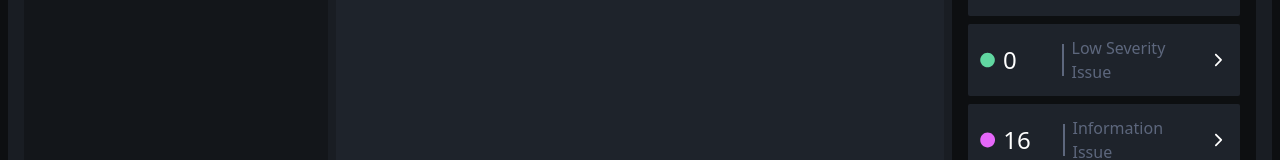
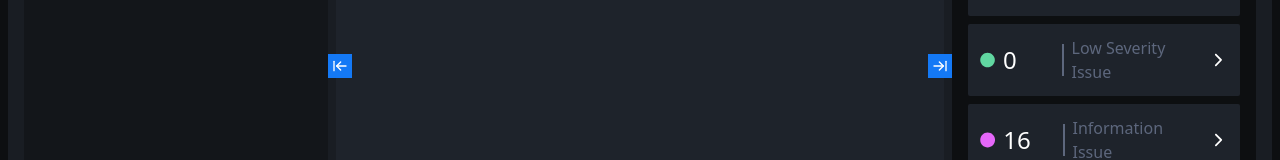
Before and after one commit to pavinane/coder_IDE, a Next.js app: page / in a window 1280 px wide. Shown: the part 532-692 px from the top of the page. Built offline with nearby package versions, Linux system fonts and the light colour scheme.

Commit message:
add toggle button added on left and right button on code editor block

```diff
--- a/pages/al-audit/index.js
+++ b/pages/al-audit/index.js
@@ -6,6 +6,7 @@ import CodeEditer from "../components/CodeEditer";
 import FolderStructure from "../components/FolderStructure";
 import { MdClose } from "react-icons/md";
 import CountIssue from "../components/CountIssue";
+import { LuArrowLeftToLine, LuArrowRightToLine } from "react-icons/lu";
 
 function AlAudit() {
   const [folders, setFolders] = useState([]);
@@ -15,6 +16,9 @@ function AlAudit() {
   });
   const [selectedFiles, setSelectedFiles] = useState([]);
   const [activeFile, setActiveFile] = useState(null);
+
+  const [showCountIssue, setShowCountIssue] = useState(true);
+  const [showFolderStructure, setShowFolderStructure] = useState(true);
 
   const handleToggleFolder = (index, item) => {
     setSelectedFolder({ index, item });
@@ -38,6 +42,14 @@ function AlAudit() {
   const handleRemoveFile = (file) => {
     setSelectedFiles(selectedFiles.filter((f) => f !== file));
   };
+
+  const handleToggleCountIssue = () => {
+    setShowCountIssue((prevState) => !prevState);
+  };
+
+  const handleToggleFolderStructure = () => {
+    setShowFolderStructure((prevState) => !prevState);
+  };
   return (
     <Layout>
       <div className=" p-4 bg-[#191d23] min-h-screen rounded-sm ">
@@ -54,6 +66,7 @@ function AlAudit() {
         </div>
         <div>
           <div className="flex mt-4 justify-between gap-2 max-h-screen ">
+            {showFolderStructure && (
               <div className="bg-[#0d0f11] w-1/2 rounded-sm">
                 <FolderStructure
                   folders={folders}
@@ -64,7 +77,29 @@ function AlAudit() {
                   setSelectedFiles={setSelectedFiles}
                 />
               </div>
-            <div className="bg-[#1e232b] w-full rounded-sm">
+            )}
+
+            <div className="bg-[#1e232b] w-full rounded-sm relative">
+              <div
+                className=" absolute -left-2 top-96 z-10 bg-[#1479f6] p-1"
+                onClick={handleToggleFolderStructure}
+              >
+                {showFolderStructure === true ? (
+                  <LuArrowLeftToLine />
+                ) : (
+                  <LuArrowRightToLine />
+                )}
+              </div>
+              <div
+                className=" absolute -right-2 top-96 z-10 bg-[#1479f6] p-1"
+                onClick={handleToggleCountIssue}
+              >
+                {showCountIssue === true ? (
+                  <LuArrowRightToLine />
+                ) : (
+                  <LuArrowLeftToLine />
+                )}
+              </div>
               <div>
                 <ul className="flex  ">
                   {selectedFiles.map((file, index) => (
@@ -88,10 +123,7 @@ function AlAudit() {
                   ))}
                 </ul>
               </div>
-              {/* {selectedFolder.index !== null &&
-                selectedFolder.index < folders.length && (
-                  <CodeEditer fileName={selectedFolder.item?.name} />
-                )} */}
+
               {selectedFolder.index !== null &&
               selectedFolder.index < folders.length ? (
                 <CodeEditer
@@ -103,10 +135,12 @@ function AlAudit() {
                 </div>
               )}
             </div>
+
+            {showCountIssue && (
               <div className="bg-[#0d0f11] w-1/2 rounded-sm">
-              {/* <ErrorWarningComponent errors={errors} warnings={warnings} /> */}
                 <CountIssue />
               </div>
+            )}
           </div>
         </div>
       </div>
--- a/pages/components/CountIssue.jsx
+++ b/pages/components/CountIssue.jsx
@@ -1,106 +1,3 @@
-// import React, { useState } from "react";
-// import { FaCircle } from "react-icons/fa";
-// import { IoIosArrowForward } from "react-icons/io";
-
-// function CountIssue() {
-//   const [activeCurrentFile, setActiveCurrentFile] = useState(false);
-//   const [activeFullProject, setActiveFullProject] = useState(false);
-
-//   const handleCurrentFileClick = () => {
-//     setActiveCurrentFile(true);
-//     setActiveFullProject(false);
-//   };
-
-//   const handleFullProjectClick = () => {
-//     setActiveCurrentFile(false);
-//     setActiveFullProject(true);
-//   };
-
-//   return (
-//     <div className="p-4 flex gap-2 flex-col ">
-//       <div className="border-b-2 border-[#5d677d] pb-2 text-md">
-//         Count Of Issues
-//       </div>
-//       <div className="bg-[#1e232b] p-1 rounded-sm flex justify-between text-center mt-4">
-//         <button
-//           onClick={handleCurrentFileClick}
-//           className={` w-32 ${
-//             activeCurrentFile
-//               ? "bg-[#1479f6] p-2 rounded-sm font-medium"
-//               : "text-[#5d677d]"
-//           }`}
-//         >
-//           Current File
-//         </button>
-//         <button
-//           onClick={handleFullProjectClick}
-//           className={` w-32 ${
-//             activeFullProject
-//               ? "bg-[#1479f6] p-2  rounded-sm "
-//               : "text-[#5d677d]"
-//           }`}
-//         >
-//           Full Project
-//         </button>
-//       </div>
-
-//       <div className="flex flex-col gap-2 border-b-2 border-[#5d677d] pb-2">
-//         {issueNum?.map((item) => {
-//           return (
-//             <div className="bg-[#1e232b] p-3 rounded-sm ">
-//               <div className="flex items-center gap-2 justify-between">
-//                 <FaCircle color={`${item.color}`} />
-//                 <h1 className="text-2xl border-r-2 border-[#5d677d] w-16">
-//                   {item.num}
-//                 </h1>
-//                 <p className="text-[#5d677d] font-normal text-md">
-//                   {item.name}
-//                 </p>
-//                 <IoIosArrowForward size={20} />
-//               </div>
-//             </div>
-//           );
-//         })}
-//       </div>
-//     </div>
-//   );
-// }
-
-// const issueNum = [
-//   {
-//     color: "#5480f7",
-//     num: 446,
-//     name: "Total Issue Found",
-//   },
-//   {
-//     color: "#ed494a",
-//     num: 108,
-//     name: "High Severity Issue",
-//   },
-//   {
-//     color: "#fad166",
-//     num: 143,
-//     name: "Medium Severity Issue",
-//   },
-//   {
-//     color: "#61d7a1",
-//     num: 0,
-//     name: "Low Severity Issue",
-//   },
-//   {
-//     color: "#e567f9",
-//     num: 16,
-//     name: "Information Issue",
-//   },
-//   {
-//     color: "#66e3f4",
-//     num: 16,
-//     name: "Optimization Issue",
-//   },
-// ];
-
-// export default CountIssue;
-
 import React, { useState } from "react";
 import { FaCircle } from "react-icons/fa";
 import { IoIosArrowForward } from "react-icons/io";
@@ -234,15 +131,24 @@ function CountIssue() {
       )}
 
       {selectedIssue && (
-        <div className="bg-[#1e232b] p-3 rounded-sm mt-4">
-          <p className="text-sm text-[#5d677d]">Code Issue Blocks:</p>
-          {selectedIssue.blocks.map((block) => (
+        <div
+          className="p-3 rounded-sm mt-4"
+          style={{ maxHeight: "400px", overflow: "auto" }}
+        >
+          <p className="text-sm text-[#fff] border-b-2 border-[#5d677d] pb-2 ">
+            List of Issues :
+          </p>
+          {selectedIssue.blocks.map((block, index) => (
             <div
               key={block.id}
               onClick={() => handleBlockClick(block)}
-              className="cursor-pointer flex items-center justify-between px-2 py-1 rounded-md mt-2 bg-[#374151] text-[#e5e7eb]"
+              className="cursor-pointer flex items-center justify-between px-2 py-4 rounded-md mt-2 bg-[#374151] text-[#e5e7eb] "
             >
-              <p className="text-sm">{block.name}</p>
+              <p className="text-sm border-r-2 border-[#5d677d] w-full">
+                # {index} &nbsp;
+                {block.name}
+              </p>
+              <IoIosArrowForward size={20} />
             </div>
           ))}
         </div>
@@ -259,6 +165,26 @@ const issueNum = [
     blocks: [
       { id: 1, name: "Block 1", color: "#5480f7" },
       { id: 2, name: "Block 2", color: "#5480f7" },
+      {
+        id: 4,
+        name: "Hic odit tempora molestiae earum quibusdam error dolorem quidem culpa tempore perspiciatis",
+        color: "#ed494a",
+      },
+      {
+        id: 4,
+        name: "Hic odit tempora molestiae earum quibusdam error dolorem quidem",
+        color: "#ed494a",
+      },
+      {
+        id: 4,
+        name: "culpa tempore perspiciatis beatae minus illo,",
+        color: "#ed494a",
+      },
+      {
+        id: 4,
+        name: "  tenetur maxime corrupti provident vero laborum expedita",
+        color: "#ed494a",
+      },
     ],
   },
   {
@@ -266,10 +192,14 @@ const issueNum = [
     num: 108,
     name: "High Severity Issue",
     blocks: [
-      { id: 3, name: "Block 3", color: "#ed494a" },
-      { id: 4, name: "Block 4", color: "#ed494a" },
+      {
+        id: 3,
+        name: "  Lorem, ipsum dolor sit amet consectetur adipisicing elit.",
+        color: "#ed494a",
+      },
     ],
   },
+
   {
     color: "#fad166",
     num: 143,
```
Lines whose indentation alone changed are shown as unchanged.
